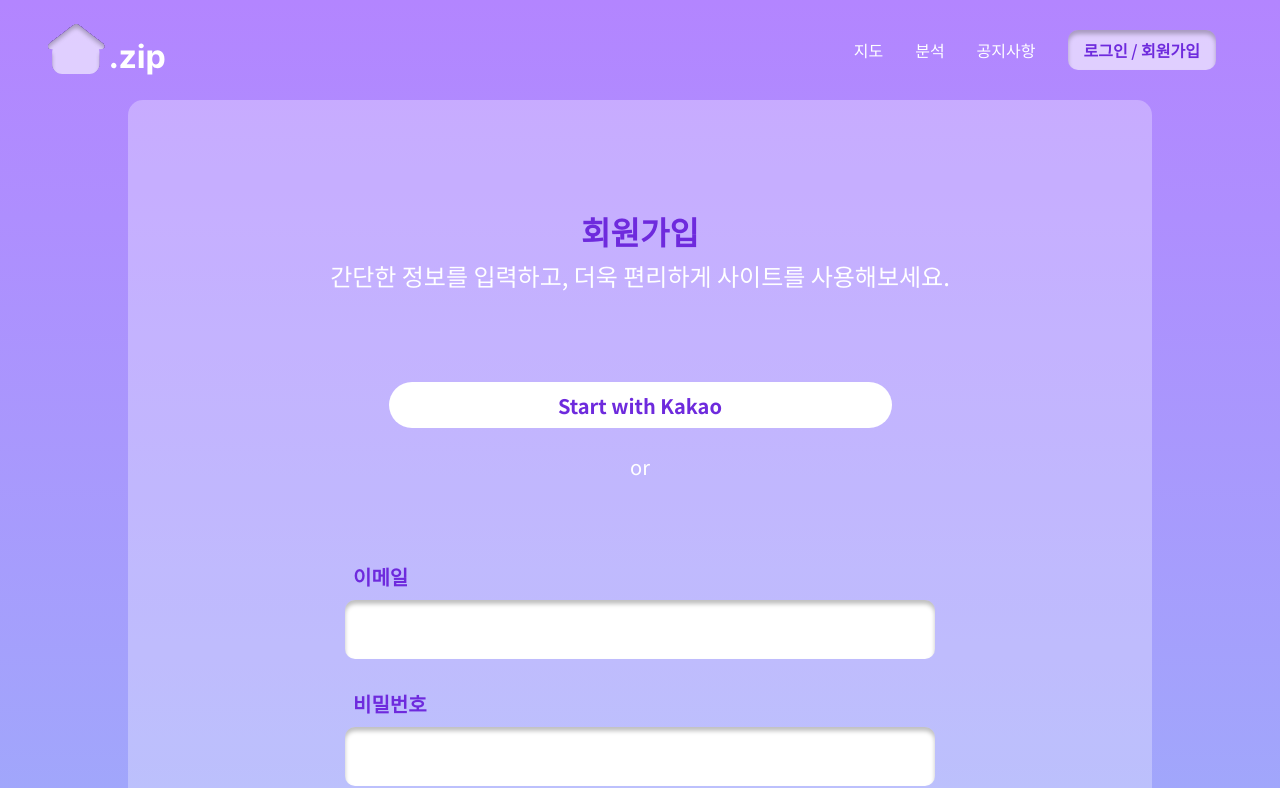
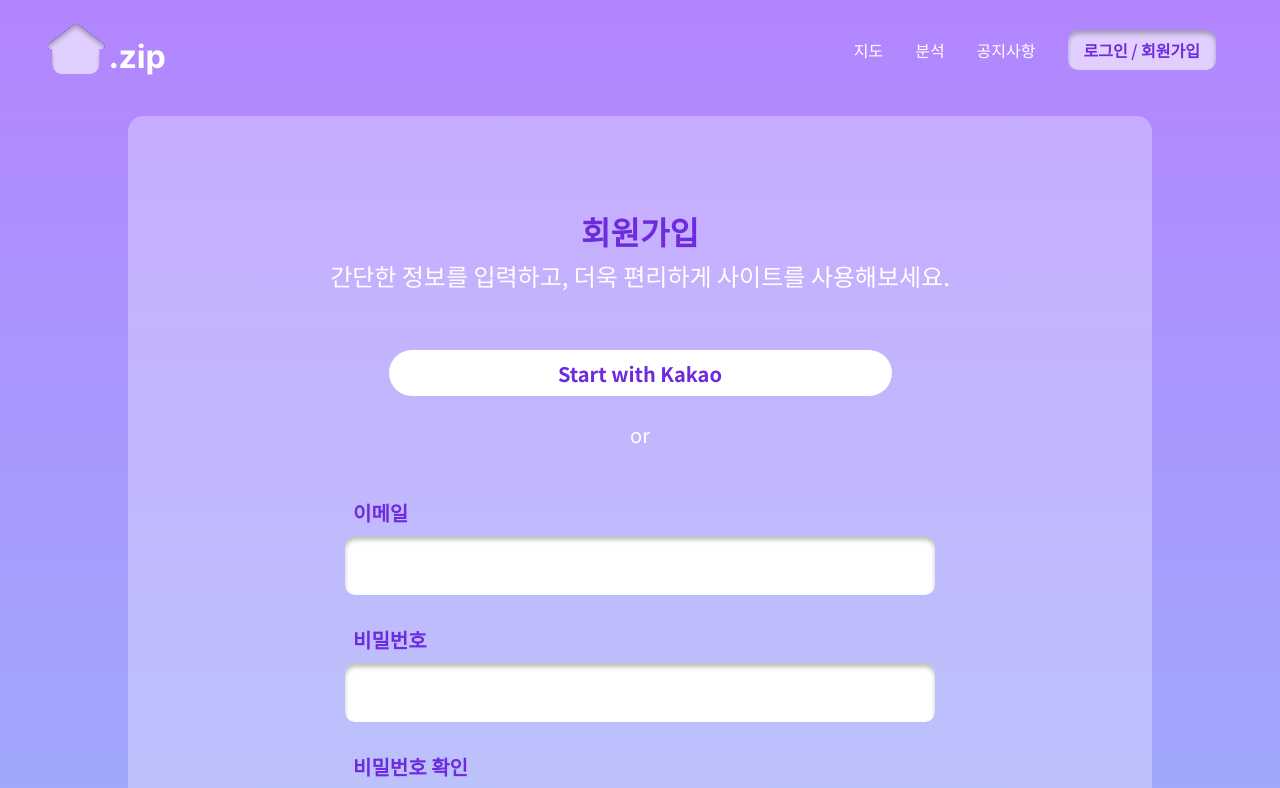
Before and after one commit to cielo0105/gage_vue, a Vue app: page /join in a window 1280 px wide. Shown: the top 788 px of the page. Built offline with nearby package versions, Linux system fonts and the light colour scheme.

Commit message:
:lipstick: login, join ui 업데이트

```diff
--- a/src/components/auth/InputBox.vue
+++ b/src/components/auth/InputBox.vue
@@ -35,7 +35,7 @@ const handleInput = ($event) => {
   margin-bottom: 1.87rem;
   outline: none;
   padding: 0.25rem 1rem 0.1rem 1rem;
-  font-size: 1.8rem;
+  font-size: 1.25rem;
 }
 
 .text {
--- a/src/components/auth/SignBtn.vue
+++ b/src/components/auth/SignBtn.vue
@@ -10,11 +10,14 @@ const props = defineProps({ width: String, height: String, msg: String, type: St
 
 <style scoped>
 .sign-btn {
-  flex-shrink: 0;
   border-radius: 1.875rem;
   background: #fff;
   border: none;
   margin: 0.5rem 0;
+}
+.sign-btn:hover {
+  background: #6e2add;
+  color: #fff;
 }
 .text {
   color: #6e2add;
--- a/src/components/auth/VAuthLayout.vue
+++ b/src/components/auth/VAuthLayout.vue
@@ -37,8 +37,8 @@ defineProps({
   flex-direction: column;
   align-items: center;
   width: 80%;
-  padding: 7rem;
-  margin-bottom: 4rem;
+  padding: 6rem;
+  margin: 1rem 0 4rem 0;
 }
 .title {
   color: #6e2add;
@@ -49,13 +49,13 @@ defineProps({
 .msg {
   color: #fff;
   text-align: center;
-  margin-bottom: 5rem;
+  margin-bottom: 3rem;
   font-size: 1.5rem;
 }
 .or {
   color: #fff;
   font-size: 1.25rem;
-  margin-bottom: 5rem;
+  margin-bottom: 3rem;
   margin-top: 1rem;
 }
 </style>
```
